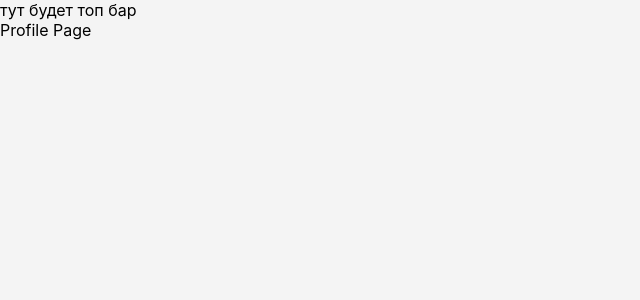
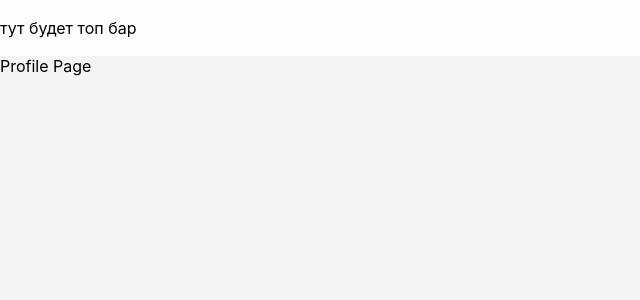
Before and after one commit to OlgaBorzdyko/At-Work, a React (Vite) app: page /edit/1 in a window 1280 px wide. Shown: the top 300 px of the page, without its empty margins (0-640 px from the left). Built offline with nearby package versions, Linux system fonts and the light colour scheme; no server answers; a web font is replaced by a local one.

Commit message:
added topbar module

```diff
--- a/src/components/layouts/MainLayout.tsx
+++ b/src/components/layouts/MainLayout.tsx
@@ -1,6 +1,6 @@
 import { Outlet } from 'react-router-dom'
 
-import TopBar from './TopBar'
+import TopBar from './topbar/TopBar'
 
 const MainLayout = () => {
   return (
--- a/src/components/layouts/TopBar.tsx
+++ /dev/null
@@ -1,4 +0,0 @@
-const TopBar = () => {
-  return <div>тут будет топ бар</div>
-}
-export default TopBar
--- /dev/null
+++ b/src/components/layouts/topbar/TopBar.tsx
@@ -0,0 +1,5 @@
+import styles from './topbar.module.scss'
+const TopBar = () => {
+  return <div className={styles.topBar}>тут будет топ бар</div>
+}
+export default TopBar
--- /dev/null
+++ b/src/components/layouts/topbar/topbar.module.scss
@@ -0,0 +1,10 @@
+@use '@styles/variables' as vars;
+
+.topBar {
+  display: flex;
+  align-items: center;
+  justify-content: space-between;
+  height: 56px;
+  width: 100%;
+  background-color: vars.$card-bg-color;
+}
--- a/vite.config.ts
+++ b/vite.config.ts
@@ -12,7 +12,8 @@ export default defineConfig({
   },
   resolve: {
     alias: {
-      '@': path.resolve(__dirname, './src')
+      '@': path.resolve(__dirname, './src'),
+      '@styles': path.resolve(__dirname, './src/styles')
     }
   }
 })
```
